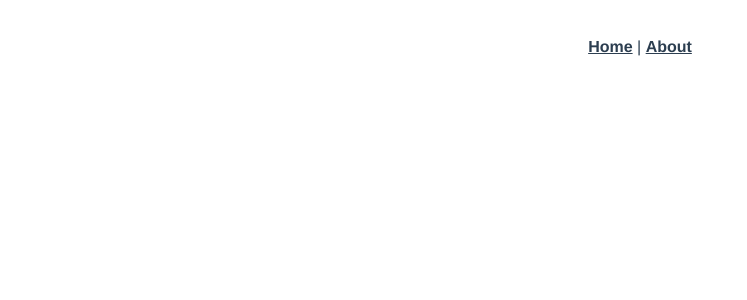
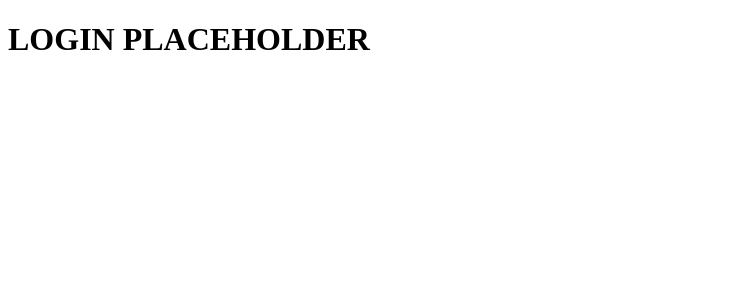
Before and after one commit to gabrigode/e-miolo, a Vue app: page /login in a window 1280 px wide. Shown: the top 300 px of the page, without its empty margins (0-747 px from the left). Built offline with nearby package versions, Linux system fonts and the light colour scheme.

Commit message:
Define rotas para a aplicação

```diff
--- a/src/App.vue
+++ b/src/App.vue
@@ -1,32 +1,5 @@
 <template>
   <div id="app">
-    <div id="nav">
-      <router-link to="/">Home</router-link> |
-      <router-link to="/about">About</router-link>
-    </div>
     <router-view/>
   </div>
 </template>
-
-<style lang="scss">
-#app {
-  font-family: Avenir, Helvetica, Arial, sans-serif;
-  -webkit-font-smoothing: antialiased;
-  -moz-osx-font-smoothing: grayscale;
-  text-align: center;
-  color: #2c3e50;
-}
-
-#nav {
-  padding: 30px;
-
-  a {
-    font-weight: bold;
-    color: #2c3e50;
-
-    &.router-link-exact-active {
-      color: #42b983;
-    }
-  }
-}
-</style>
--- a/src/components/HelloWorld.vue
+++ /dev/null
@@ -1,59 +0,0 @@
-<template>
-  <div class="hello">
-    <h1>{{ msg }}</h1>
-    <p>
-      For a guide and recipes on how to configure / customize this project,<br>
-      check out the
-      <a href="https://cli.vuejs.org" target="_blank" rel="noopener">vue-cli documentation</a>.
-    </p>
-    <h3>Installed CLI Plugins</h3>
-    <ul>
-      <li><a href="https://github.com/vuejs/vue-cli/tree/dev/packages/%40vue/cli-plugin-babel" target="_blank" rel="noopener">babel</a></li>
-      <li><a href="https://github.com/vuejs/vue-cli/tree/dev/packages/%40vue/cli-plugin-router" target="_blank" rel="noopener">router</a></li>
-      <li><a href="https://github.com/vuejs/vue-cli/tree/dev/packages/%40vue/cli-plugin-eslint" target="_blank" rel="noopener">eslint</a></li>
-    </ul>
-    <h3>Essential Links</h3>
-    <ul>
-      <li><a href="https://vuejs.org" target="_blank" rel="noopener">Core Docs</a></li>
-      <li><a href="https://forum.vuejs.org" target="_blank" rel="noopener">Forum</a></li>
-      <li><a href="https://chat.vuejs.org" target="_blank" rel="noopener">Community Chat</a></li>
-      <li><a href="https://twitter.com/vuejs" target="_blank" rel="noopener">Twitter</a></li>
-      <li><a href="https://news.vuejs.org" target="_blank" rel="noopener">News</a></li>
-    </ul>
-    <h3>Ecosystem</h3>
-    <ul>
-      <li><a href="https://router.vuejs.org" target="_blank" rel="noopener">vue-router</a></li>
-      <li><a href="https://vuex.vuejs.org" target="_blank" rel="noopener">vuex</a></li>
-      <li><a href="https://github.com/vuejs/vue-devtools#vue-devtools" target="_blank" rel="noopener">vue-devtools</a></li>
-      <li><a href="https://vue-loader.vuejs.org" target="_blank" rel="noopener">vue-loader</a></li>
-      <li><a href="https://github.com/vuejs/awesome-vue" target="_blank" rel="noopener">awesome-vue</a></li>
-    </ul>
-  </div>
-</template>
-
-<script>
-export default {
-  name: 'HelloWorld',
-  props: {
-    msg: String
-  }
-}
-</script>
-
-<!-- Add "scoped" attribute to limit CSS to this component only -->
-<style scoped lang="scss">
-h3 {
-  margin: 40px 0 0;
-}
-ul {
-  list-style-type: none;
-  padding: 0;
-}
-li {
-  display: inline-block;
-  margin: 0 10px;
-}
-a {
-  color: #42b983;
-}
-</style>
--- a/src/router/index.js
+++ b/src/router/index.js
@@ -1,22 +1,18 @@
 import Vue from 'vue'
 import VueRouter from 'vue-router'
-import Home from '../views/Home.vue'
+import Login from '../views/login.vue'
 
 Vue.use(VueRouter)
 
 const routes = [
   {
     path: '/',
-    name: 'Home',
-    component: Home
+    redirect: '/login'
   },
   {
-    path: '/about',
-    name: 'About',
-    // route level code-splitting
-    // this generates a separate chunk (about.[hash].js) for this route
-    // which is lazy-loaded when the route is visited.
-    component: () => import(/* webpackChunkName: "about" */ '../views/About.vue')
+    path: '/login',
+    name: 'login',
+    component: Login
   }
 ]
 
--- a/src/views/About.vue
+++ /dev/null
@@ -1,5 +0,0 @@
-<template>
-  <div class="about">
-    <h1>This is an about page</h1>
-  </div>
-</template>
--- a/src/views/Home.vue
+++ /dev/null
@@ -1,18 +0,0 @@
-<template>
-  <div class="home">
-    <img alt="Vue logo" src="../assets/logo.png">
-    <HelloWorld msg="Welcome to Your Vue.js App"/>
-  </div>
-</template>
-
-<script>
-// @ is an alias to /src
-import HelloWorld from '@/components/HelloWorld.vue'
-
-export default {
-  name: 'Home',
-  components: {
-    HelloWorld
-  }
-}
-</script>
--- /dev/null
+++ b/src/views/login.vue
@@ -0,0 +1,9 @@
+<template>
+    <h1> LOGIN PLACEHOLDER </h1>
+</template>
+
+<script>
+export default {
+    name: 'login',
+}
+</script>
```
